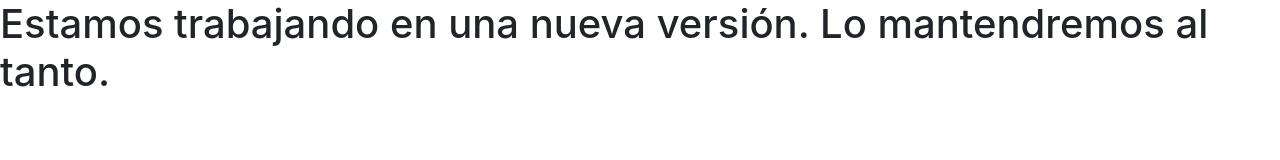
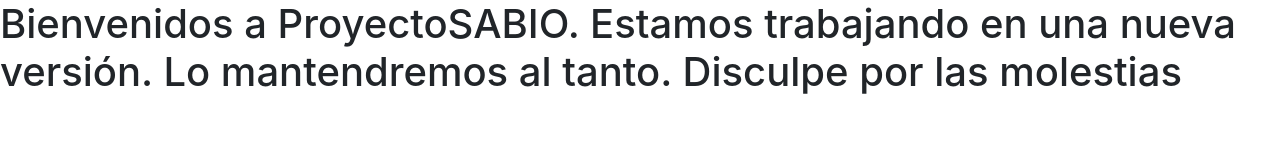
Before and after one commit to cienciascontic/proyectosabio, a plain HTML site: page index.html in a window 1280 px wide. Drawn offline with nearby package versions, Linux system fonts and the light colour scheme.

Commit message:
Update index.html

```diff
--- a/index.html
+++ b/index.html
@@ -12,7 +12,7 @@
     <title>Proyecto SABIO</title>
   </head>
   <body>
-    <h1>Estamos trabajando en una nueva versión. Lo mantendremos al tanto.</h1>
+    <h1>Bienvenidos a ProyectoSABIO. Estamos trabajando en una nueva versión. Lo mantendremos al tanto. Disculpe por las molestias</h1>
 
     <!-- Optional JavaScript -->
     <!-- jQuery first, then Popper.js, then Bootstrap JS -->
```
